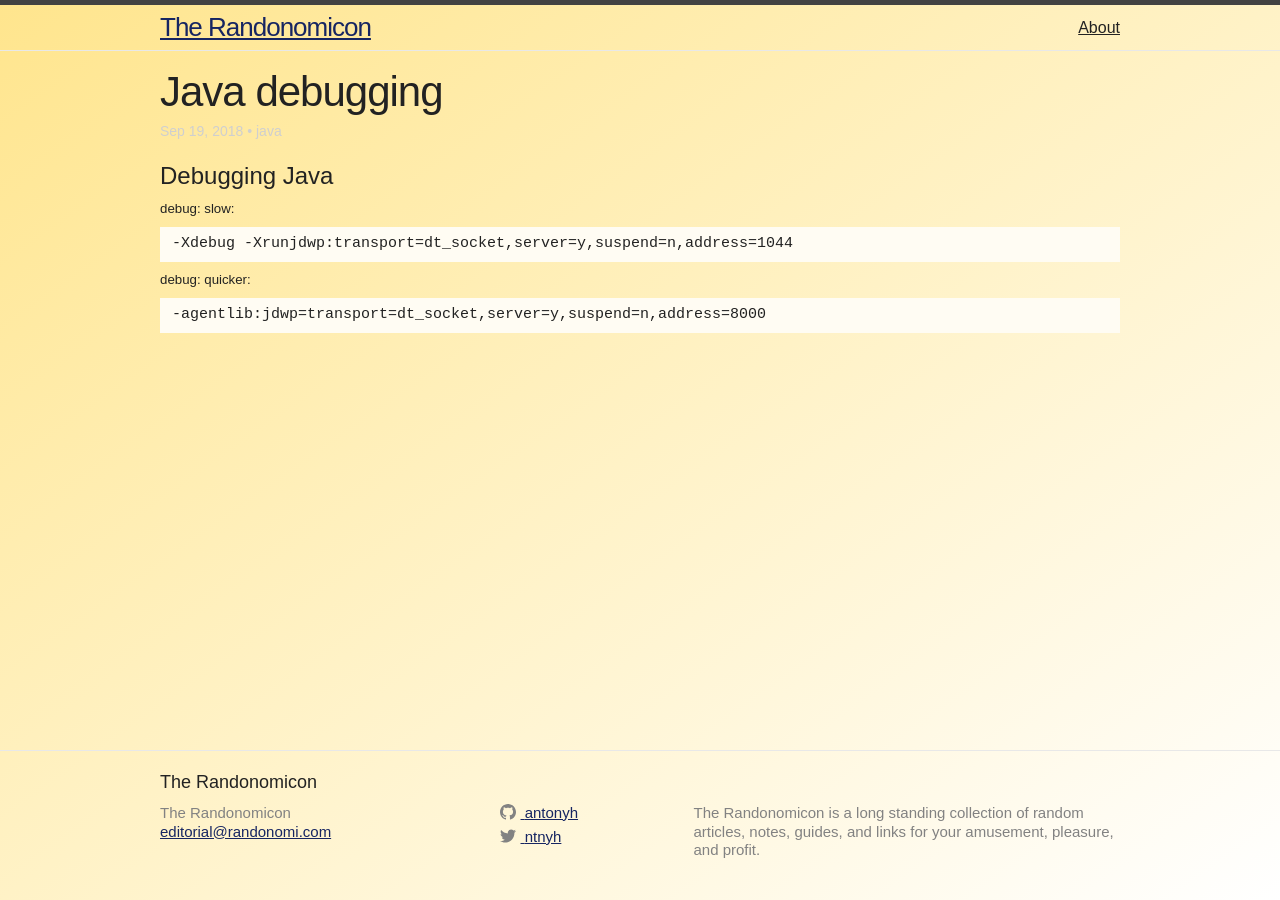
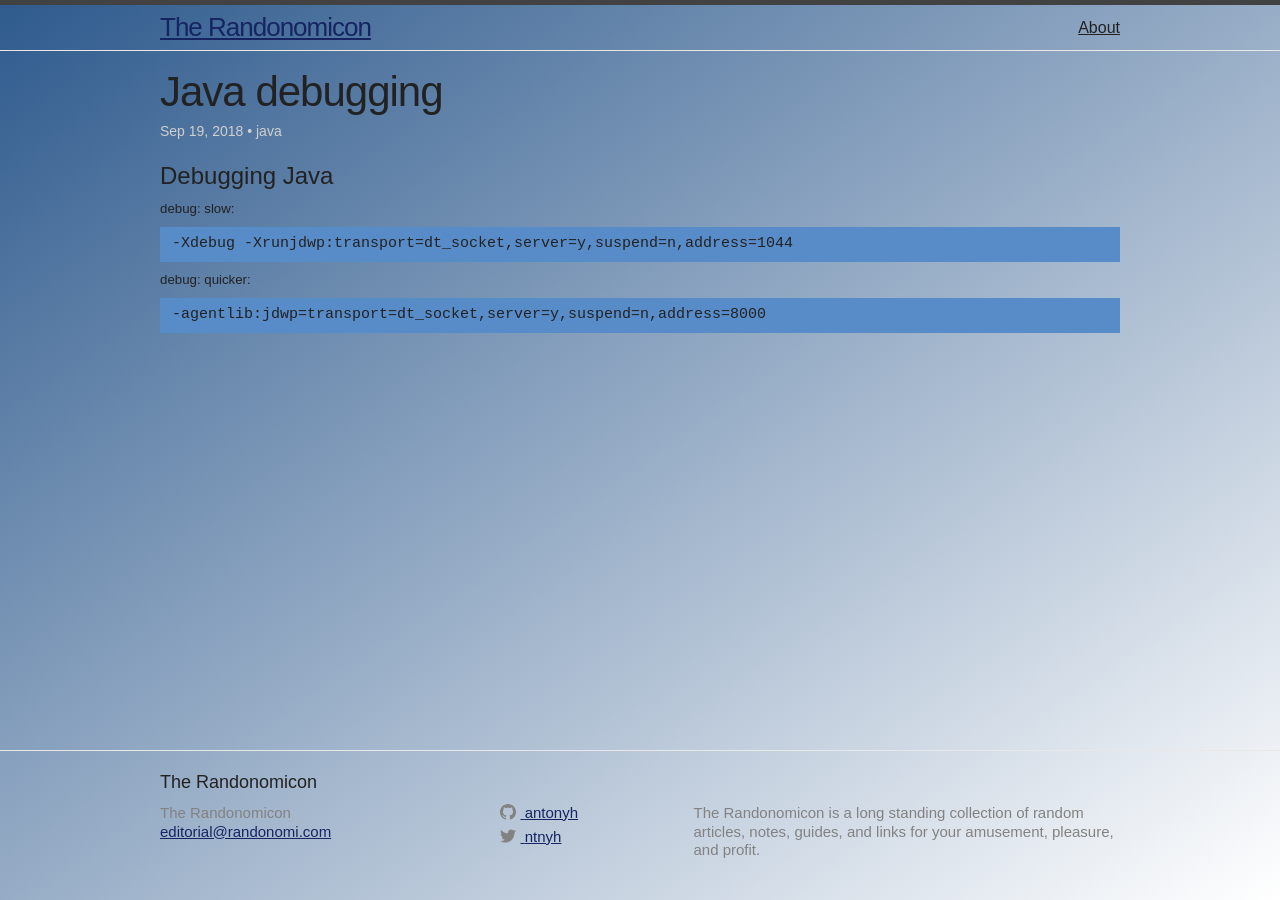
Before and after one commit to antonyh/randonomicon, a Jekyll site: the page built from _posts/2018-09-19-debug.markdown, in a window 1280 px wide. Built offline with Jekyll 4.4.1, drawn with Linux system fonts in a browser that asks for light colours.

Commit message:
Colour change

```diff
--- a/_sass/minima.scss
+++ b/_sass/minima.scss
@@ -11,7 +11,7 @@ $base-line-height: 1.25 !default;
 $spacing-unit:     20px !default;
 
 $text-color:       #222222 !default;
-$background-color: rgb(255,229,141); //#fdfdfd !default;
+$background-color: rgb(46,90,141); //#fdfdfd !default;
 $brand-color:      #768582 !default;
 $link-color:       #162562 !default;
 
```
